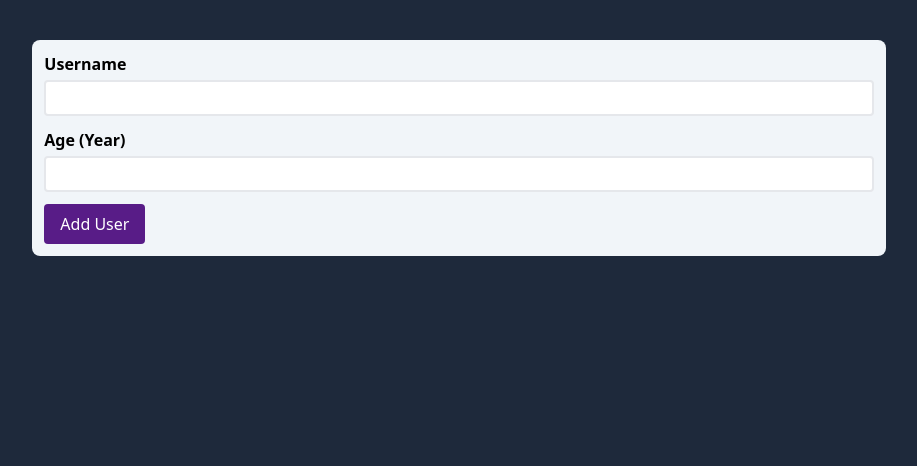
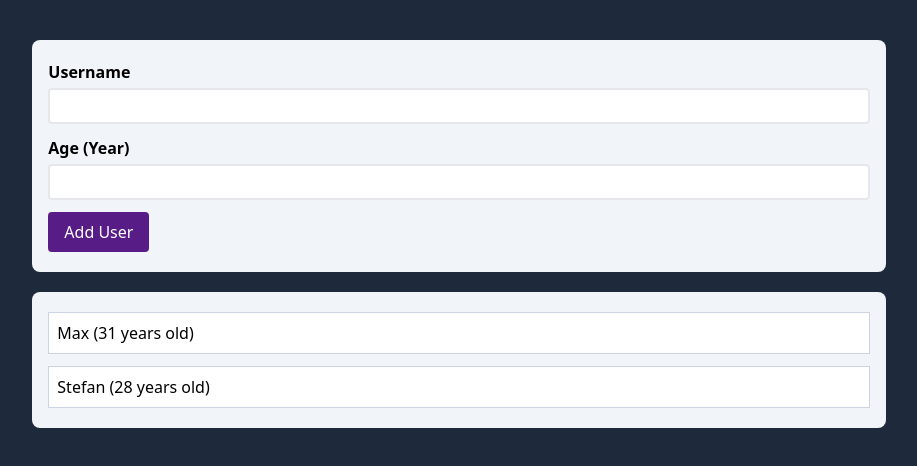
Before and after one commit to saulthebear/training, a React (Create React App) app: page / in a window 1280 px wide. Shown: the top 466 px of the page, without its empty margins (181-1098 px from the left). Built offline with nearby package versions, Linux system fonts and the light colour scheme.

Commit message:
Add users component

```diff
--- a/src/App.js
+++ b/src/App.js
@@ -1,9 +1,21 @@
+import { useState } from 'react';
+
 import Form from './components/Form';
+import Users from './components/Users';
+
 function App() {
+  const [users, setUsers] = useState([
+    { name: 'Max', age: 31 },
+    { name: 'Stefan', age: 28 },
+  ]);
+
+  // setUsers([{ name: 'user1' }, { name: 'User 2' }]);
+
   return (
     <div className="flex h-full justify-center bg-slate-800">
-      <div className="mt-10 h-fit w-8/12">
+      <div className="mt-10 flex h-fit w-8/12 flex-col gap-5">
         <Form />
+        <Users users={users} />
       </div>
     </div>
   );
--- a/src/components/Form.js
+++ b/src/components/Form.js
@@ -1,6 +1,8 @@
+import Card from './UI/Card';
+
 function Form() {
   return (
-    <div className="rounded-lg bg-slate-100 p-3">
+    <Card>
       <form className="flex flex-col">
         <label className="mb-1 font-bold" htmlFor="username">
           Username
@@ -29,7 +31,7 @@ function Form() {
           Add User
         </button>
       </form>
-    </div>
+    </Card>
   );
 }
 
--- /dev/null
+++ b/src/components/UI/Card.js
@@ -0,0 +1,7 @@
+function Card(props) {
+  return (
+    <div className="rounded-lg bg-slate-100 px-4 py-5">{props.children}</div>
+  );
+}
+
+export default Card;
--- /dev/null
+++ b/src/components/User.js
@@ -0,0 +1,9 @@
+function User(props) {
+  return (
+    <li className="mb-3 border border-slate-300 bg-white p-2 last:mb-0">
+      {props.user.name} ({props.user.age} years old)
+    </li>
+  );
+}
+
+export default User;
--- /dev/null
+++ b/src/components/Users.js
@@ -0,0 +1,14 @@
+import Card from './UI/Card';
+import User from './User';
+
+function Users(props) {
+  const userComponents = props.users.map((user) => <User user={user} />);
+
+  return (
+    <Card>
+      <ul>{userComponents}</ul>
+    </Card>
+  );
+}
+
+export default Users;
```
